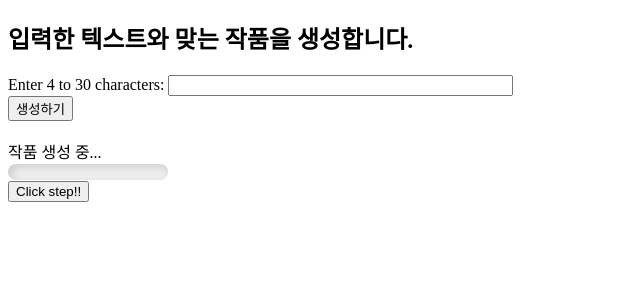
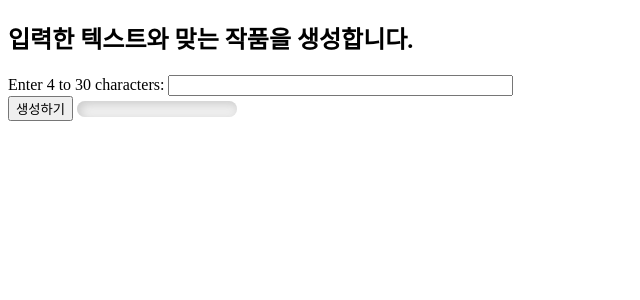
Before and after one commit to ayeoong/AI-WebService, a Django app: template salon/templates/salon/start.html in a window 1280 px wide. Shown: the top 300 px of the page, without its empty margins (0-640 px from the left). Run offline with Django 3.2, Linux system fonts and the light colour scheme; the template is opened without the code that fills it, so the values that code supplies are empty.

Commit message:
커밋 오류 수정중..

```diff
--- a/salon/admin.py
+++ b/salon/admin.py
@@ -1,9 +1,7 @@
 from django.contrib import admin
 from .models import ImageKeywordModel, KeywordModel, ImageUploadModel, MusicKeywordModel, MusicUploadModel
-from mypage.models import Member
 
 # Register your models here.
-admin.site.register(Member)
 admin.site.register(KeywordModel)
 admin.site.register(ImageUploadModel)
 admin.site.register(MusicUploadModel)
--- a/salon/templates/salon/start.html
+++ b/salon/templates/salon/start.html
@@ -12,21 +12,6 @@
       <h2>입력한 텍스트와 맞는 작품을 생성합니다.</h2>
     </div>
     <div>
-      <form action="{% url 'salon:result' %}" method='POST' enctype="multipart/form-data">
-        {% csrf_token %}
-        <label for="name">Enter 4 to 30 characters:</label>
-        <input type="text" id="title" name="title" required
-         minlength="4" maxlength="30" size="40"><br>
-        <input type="submit" id="submit" value="생성하기">
-      </form>
-    </div>
-    <br/>
-    <div class="progress">
-      <label for="progress">작품 생성 중...</label>
-      <br/>
-      <progress id="progressBar" value="0" min="0" max="100"></progress>
-    </div>
-    <div class="status"></div>
       <script src="https://cdn.jsdelivr.net/npm/axios/dist/axios.min.js"></script>
       <!-- <script type="text/javascript" src="{% static 'salon/js/progressBar.js' %}"></script> -->
       <script>
@@ -40,32 +25,31 @@
           }
         }
         function progress_start() {
-        axios.post("/result_model/", {}) //인풋데이터넣기
+          axios.post("/result_model/", {'text':document.getElementById('title'.value)}) //인풋데이터넣기
+          // .then(function () 파일세이브?)
           .then(function () {alert("작품 생성이 완료되었습니다.")} )
           .then(() => {location.href = "/result/"} )
           .catch(function (error) {console.log(error)} )
 
           onceTimer = setInterval(progress_step, 1000);
+
+        function cannotClickBtn() { //텍스트 입력없으면 버튼못누름
+          if (document.write(getElementById('title', length))==0) {
+            document.getElementById('title').click = disable
+          }
+        }
         }
 
       </script>
-    <div>
-      <button onclick="progress_start()">Click step!!</button>
+      <form action="{% url 'salon:result' %}" method='POST' enctype="multipart/form-data">
+        {% csrf_token %}
+        <label for="name">Enter 4 to 30 characters:</label>
+        <input type="text" id="title" name="title" required
+         minlength="4" maxlength="30" size="40"><br>
+        <button id="btn_create" onclick="progress_start()">생성하기</button>
+          <progress id="progressBar" value="0" min="0" max="100"></progress>
+      </form>
     </div>
-
-
-
-
-
-    <!-- 프로그레스 바 시작 -->
-    <!-- <div class="progress">
-      <div class="bar"></div>
-      <div class="percent">0%</div>
-      </div>
-    </div> -->
-    <!-- <script type="text/javascript" src="{% static 'salon/js/progressBar.js' %}"></script> -->
-    <!-- <script src="https://cdnjs.cloudflare.com/ajax/libs/jquery/3.6.1/jquery.js"></script> -->
-    <!-- <script src="https://cdn.jsdelivr.net/npm/axios/dist/axios.min.js"></script> -->
-    <!-- 프로그레스 바 끝 -->
+    <br/>
   </body>
 </html>
```
Also changed, not shown: 1 other file. Lines whose indentation alone changed are shown as unchanged.
